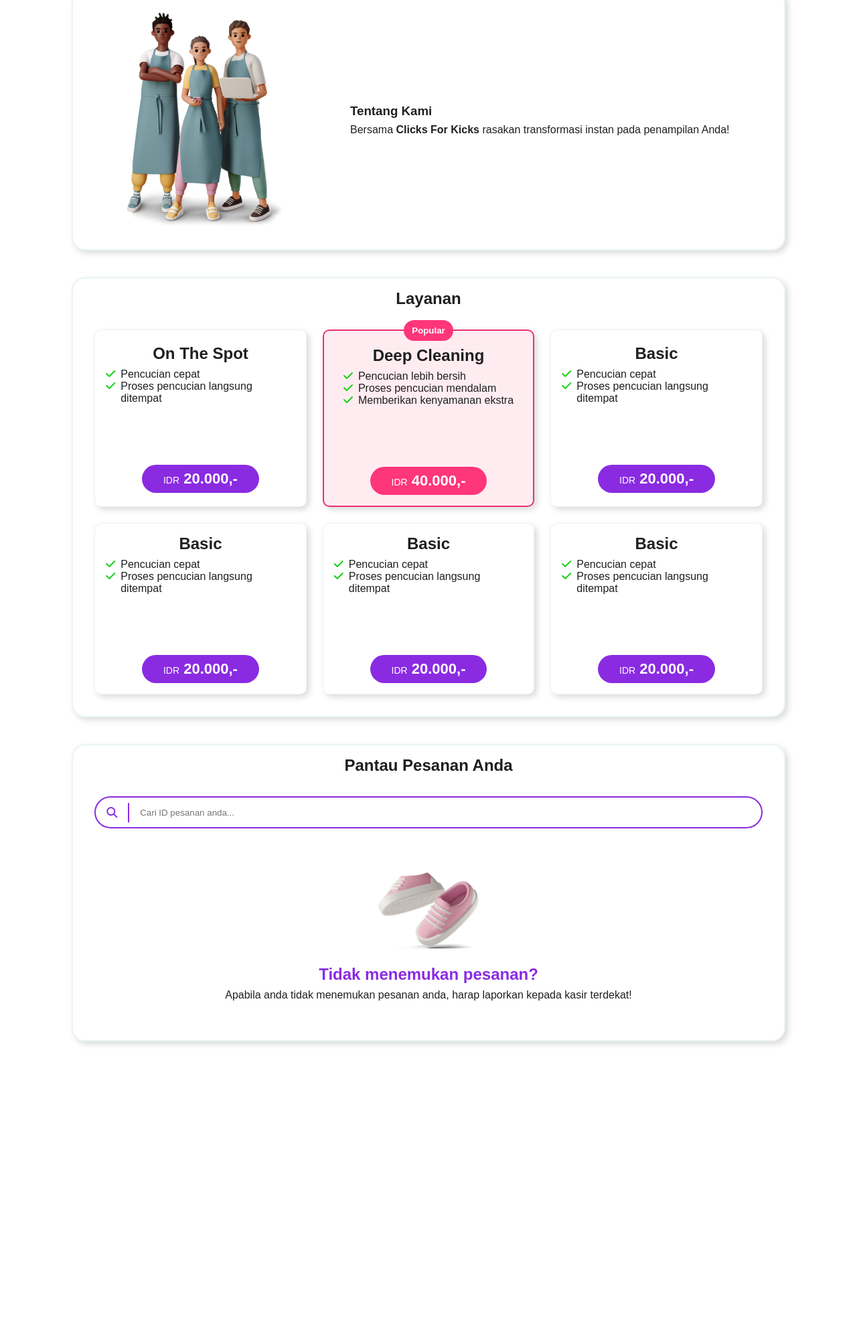
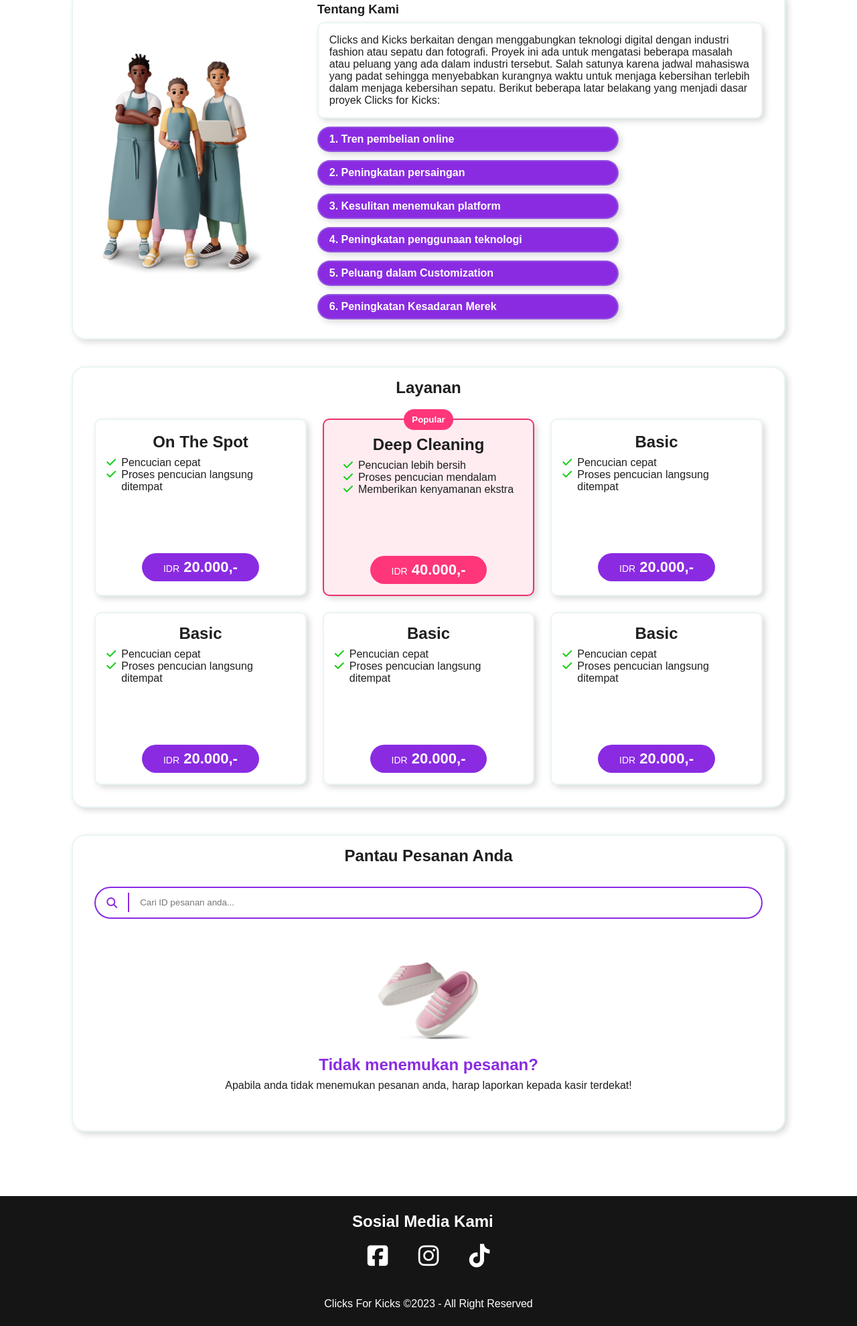
Before and after one commit to SoLiDinity/cfk-beta, a website built with webpack: page src/templates/index.html in a window 1280 px wide. Shown: the part 544-2524 px from the top of the page at 67% size. Before the commit the page ends 2147 px from the top, so only its background shows below. Built offline with nearby package versions, Linux system fonts and the light colour scheme; files whose address does not match are found by name.

Commit message:
Updated the site Changes: - Completed the about section - Added the footer section - Updated the CSS to current progress

```diff
--- a/src/styles/main.css
+++ b/src/styles/main.css
@@ -18,6 +18,7 @@
   box-sizing: border-box;
   font-family: 'Montserrat', sans-serif;
   color: var(--secondary);
+  text-decoration: none;
 }
 
 html {
@@ -88,6 +89,12 @@ main section {
     scroll-margin: 6.5rem;
 }
 
+
+
+
+
+/*App Bar*/
+
 .app-bar{
     width: 100%;
     height: 80px;
@@ -141,6 +148,8 @@ main section {
 #hamburger {
   display: none;
 }
+
+
 
 
 
@@ -208,18 +217,47 @@ main section {
   display: grid;
   grid-template-columns: 1fr 2fr;
   align-items: center;
-  justify-items: center;
   justify-content: center;
 }
 
 #aboutSection img{
   width: 80%;
-  padding: 1rem;
+  padding: 1rem 1vw;
 }
 
 #aboutSection h1{
   margin-bottom: .5rem;
 }
+
+#aboutSection article p{
+  padding: 1rem;
+  border-radius: 10px;
+  color: var(--secondary);
+  box-shadow: 4px 4px 10px rgb(0, 0, 0, 0.15);
+  border: 2px solid var(--border-color);
+}
+
+#aboutSection article ul{
+  list-style: inside;
+  list-style-type: decimal;
+}
+
+#aboutSection article ul li{
+  margin: .75rem 0;
+  width: 100%;
+  max-width: 450px;
+  padding: .5rem 1rem;
+  border-radius: 50px;
+  color: var(--secondary);
+  box-shadow: 4px 4px 10px rgb(0, 0, 0, 0.15);
+  border: 2px solid var(--border-color);
+  font-weight: bold;
+  background-color: var(--accent-color);
+  color: white;
+}
+
+
+
 
 
 /*Services Section*/
@@ -245,7 +283,7 @@ main section {
   flex-direction: column;
   justify-content: center;
   align-items: center;
-  border: 1px solid var(--border-color);
+  border: 2px solid var(--border-color);
   border-radius: 10px;
   box-shadow: 4px 4px 10px rgb(0, 0, 0, 0.15);
 }
@@ -314,6 +352,7 @@ main section {
   border: 2px solid var(--border-color);
   border-radius: 10px;
 }
+
 
 
 
@@ -447,3 +486,51 @@ main section {
 .search-empty-state.hide{
   display: none;
 }
+
+
+
+
+/*Footer*/
+
+footer{
+  width: 100%;
+  min-height: 10rem;
+  background-color: #151515;
+  padding: 1.5rem 1rem;
+  display: grid;
+  grid-template-columns: 1fr;
+  grid-template-rows: 1.5fr 1fr;
+  justify-items: center;
+  align-items: end;
+  margin-top: 3rem;
+}
+
+.social-media-list {
+  display: flex;
+  justify-content: center;
+  align-items: center;
+  margin-top: 1rem;
+}
+
+footer h2, .social-media-list i {
+  color: white;
+}
+
+.social-media-list a {
+  display: flex;
+  justify-content: center;
+  align-items: center;
+  margin: 0 1rem;
+}
+
+.social-media-list i {
+  font-size: 35px;
+}
+
+.social-media-list a:hover {
+  scale: 110%;
+}
+
+.copyright p {
+  color: white;
+}
--- a/src/styles/responsive.css
+++ b/src/styles/responsive.css
@@ -127,6 +127,15 @@
   #aboutSection article{
     margin-bottom: 1rem;
   }
+
+  #aboutSection article p {
+    text-align: justify;
+    font-size: 16px;
+  }
+
+  #aboutSection article ul li {
+    font-size: 14px;
+  }
 }
 
 /* Mobile screen (L, M, S) */
--- a/src/templates/index.html
+++ b/src/templates/index.html
@@ -3,13 +3,14 @@
   <head>
     <meta charset="UTF-8" />
     <meta name="viewport" content="width=device-width, initial-scale=1.0" />
-    <link rel="icon" href="images/icon.png">
+    <link rel="icon" href="images/icon.png" />
     <script
       src="https://kit.fontawesome.com/f2ead6d816.js"
       crossorigin="anonymous"
     ></script>
     <title>Clicks For Kicks</title>
   </head>
+
   <body data-theme="">
     <button class="theme-button" id="themeButton">
       <i class="fa-solid fa-moon" id="nightDayIcon"></i>
@@ -52,16 +53,26 @@
       </section>
 
       <section id="aboutSection">
-        <img
-          src="images/young people in the aprons with gadgets.png"
-          alt=""
-        />
+        <img src="images/young people in the aprons with gadgets.png" alt="" />
         <article>
           <h1>Tentang Kami</h1>
           <p>
-            Bersama <strong>Clicks For Kicks</strong> rasakan transformasi
-            instan pada penampilan Anda!
+            Clicks and Kicks berkaitan dengan menggabungkan teknologi digital
+            dengan industri fashion atau sepatu dan fotografi. Proyek ini ada
+            untuk mengatasi beberapa masalah atau peluang yang ada dalam
+            industri tersebut. Salah satunya karena jadwal mahasiswa yang padat
+            sehingga menyebabkan kurangnya waktu untuk menjaga kebersihan
+            terlebih dalam menjaga kebersihan sepatu. Berikut beberapa latar
+            belakang yang menjadi dasar proyek Clicks for Kicks:
           </p>
+          <ul>
+            <li>Tren pembelian online</li>
+            <li>Peningkatan persaingan</li>
+            <li>Kesulitan menemukan platform</li>
+            <li>Peningkatan penggunaan teknologi</li>
+            <li>Peluang dalam Customization</li>
+            <li>Peningkatan Kesadaran Merek</li>
+          </ul>
         </article>
       </section>
 
@@ -169,6 +180,18 @@
       </section>
     </main>
 
-    <footer></footer>
+    <footer>
+      <div class="social-media">
+        <h2>Sosial Media Kami</h2>
+        <div class="social-media-list">
+          <a href="#"><i class="fa-brands fa-square-facebook"></i></a>
+          <a href="#"><i class="fa-brands fa-instagram"></i></a>
+          <a href="#"><i class="fa-brands fa-tiktok"></i></a>
+        </div>
+      </div>
+      <div class="copyright">
+        <p>Clicks For Kicks ©2023 - All Right Reserved</p>
+      </div>
+    </footer>
   </body>
 </html>
```
